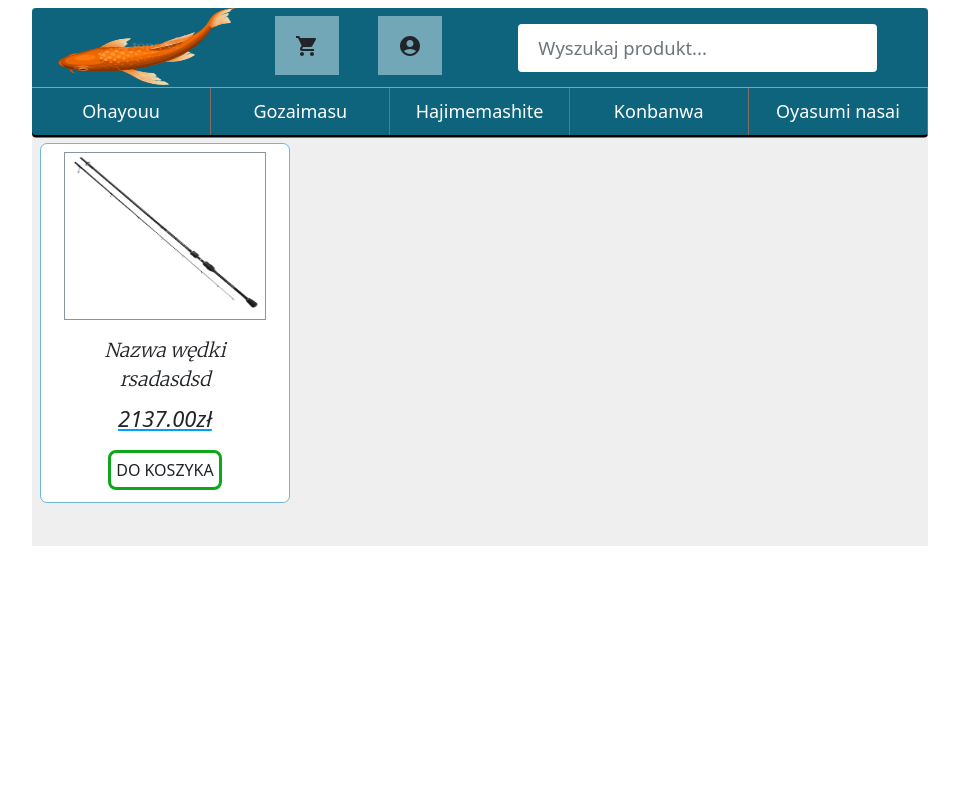
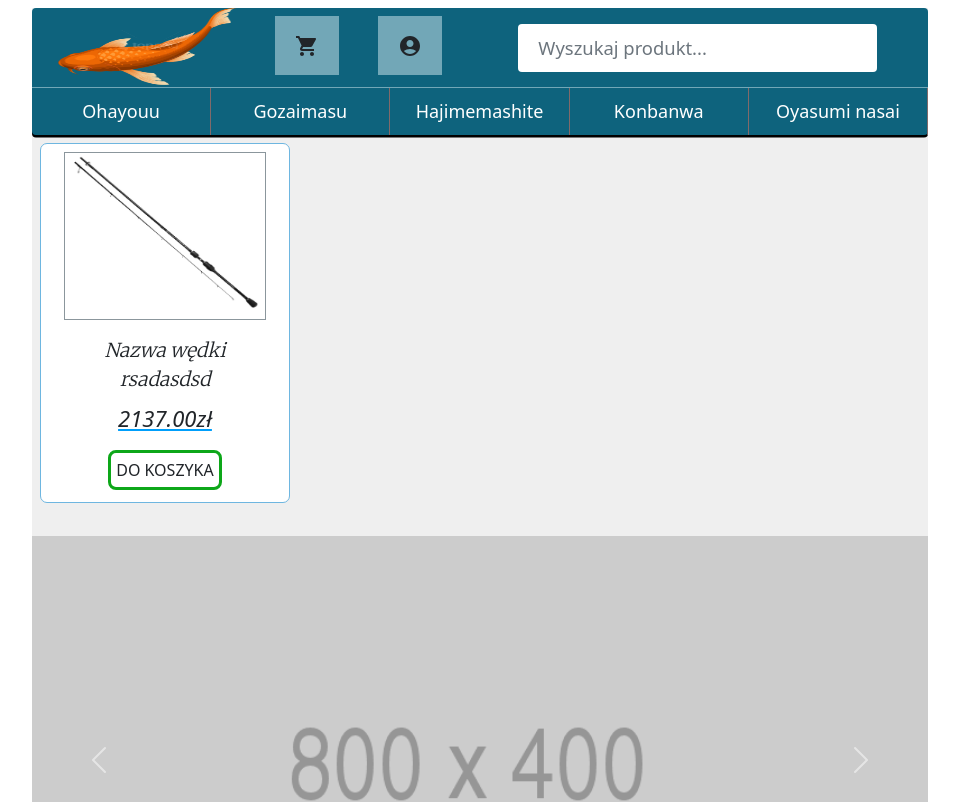
Before and after one commit to Tloku/ZIWG-Projekt, a React (Create React App) app in the folder Frontend/fishing-shop/: page / in a window 1280 px wide. Shown: the top 802 px of the page, without its empty margins (160-1119 px from the left). Built offline with nearby package versions, Linux system fonts and the light colour scheme.

Commit message:
Created component Nowości i Najczęściej kupowane

```diff
--- a/Frontend/fishing-shop/src/App.css
+++ b/Frontend/fishing-shop/src/App.css
@@ -7,15 +7,6 @@
   margin-top: 1vh;
 }
 
-.page {
-
-  display: flex;
-  flex-wrap: wrap;
-  justify-content: space-between;
-  margin-bottom: 25px;
-
-}
-
 .navbar-content {
   display: flex;
   flex-direction: column;
--- a/Frontend/fishing-shop/src/App.js
+++ b/Frontend/fishing-shop/src/App.js
@@ -5,6 +5,7 @@ import Navbar from "./components/navbar/Navbar";
 import Product from "./components/product/Product";
 import Searchbar from "./components/searchbar/Searchbar";
 import ProductListPage from "./pages/product-list-page/ProductListPage";
+import MainPage from "./pages/main-page/MainPage"
 
 function App() {
   let price = "2137.00zł";
@@ -15,9 +16,9 @@ function App() {
         <Searchbar />
         <Navbar />
       </div>
-      <div className="page">
+      <div >
         <Routes>
-          <Route path="/" element={<Product price={price} />}></Route>
+          <Route path="/" element={<MainPage />}></Route>
           <Route
             path="/products/:category"
             element={<ProductListPage />}
--- a/Frontend/fishing-shop/src/components/adsCarousel/adsCarousel.js
+++ b/Frontend/fishing-shop/src/components/adsCarousel/adsCarousel.js
@@ -1,6 +1,6 @@
 import 'bootstrap/dist/css/bootstrap.min.css';
 import Carousel from 'react-bootstrap/Carousel';
-import "../adsCarousel/adsCarousel.css";
+import "../adsCarousel/AdsCarousel.css";
 
 function AdsCarousel() {
     return (
--- /dev/null
+++ b/Frontend/fishing-shop/src/pages/main-page/MainPage.css
@@ -0,0 +1,8 @@
+.page {
+
+    display: flex;
+    flex-wrap: wrap;
+    justify-content: space-between;
+    margin-bottom: 25px;
+
+  }
```
